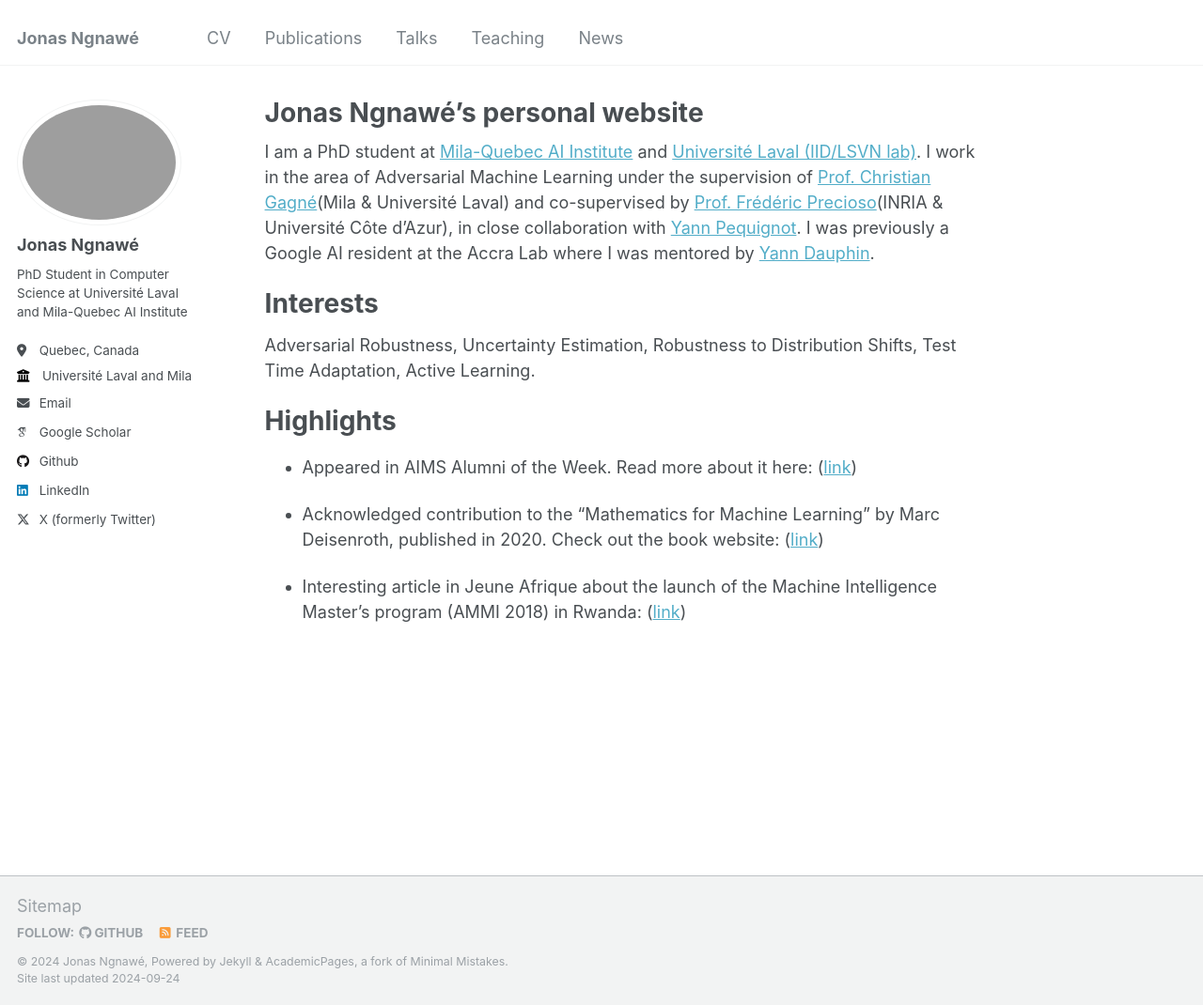
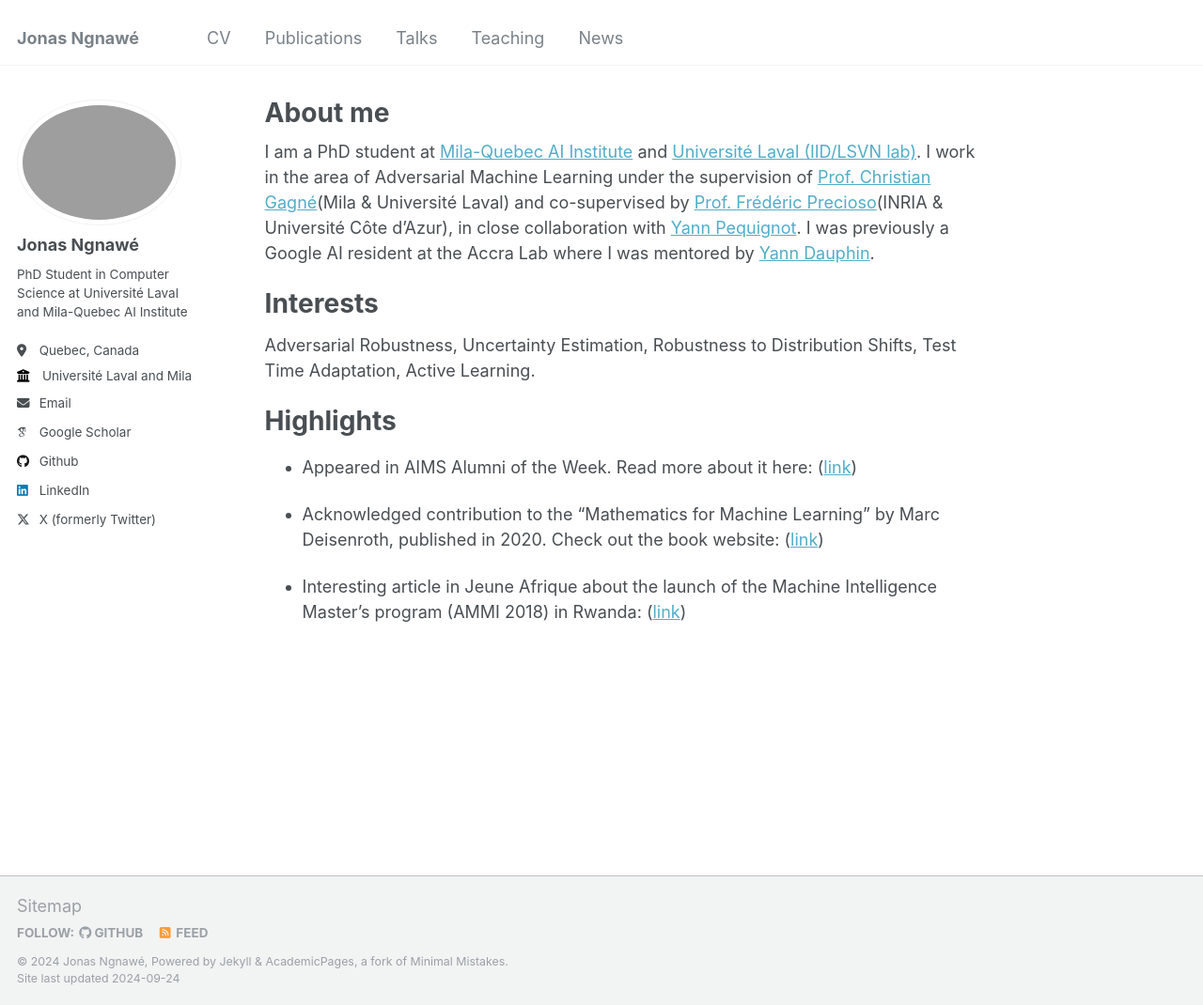
Before and after one commit to ngnawejonas/ngnawejonas.github.io, a Jekyll site: the page built from _pages/about.md, in a window 1280 px wide and 1070 px high. Shown: the whole window at 94% size. Built offline with Jekyll 4.4.1, drawn with Linux system fonts in a browser that asks for light colours; some web fonts are replaced.

Commit message:
about me

```diff
--- a/_pages/about.md
+++ b/_pages/about.md
@@ -1,6 +1,6 @@
 ---
 permalink: /
-title: "Jonas Ngnawé's personal website"
+title: "About me"
 author_profile: true
 redirect_from:
   - /about/
```
